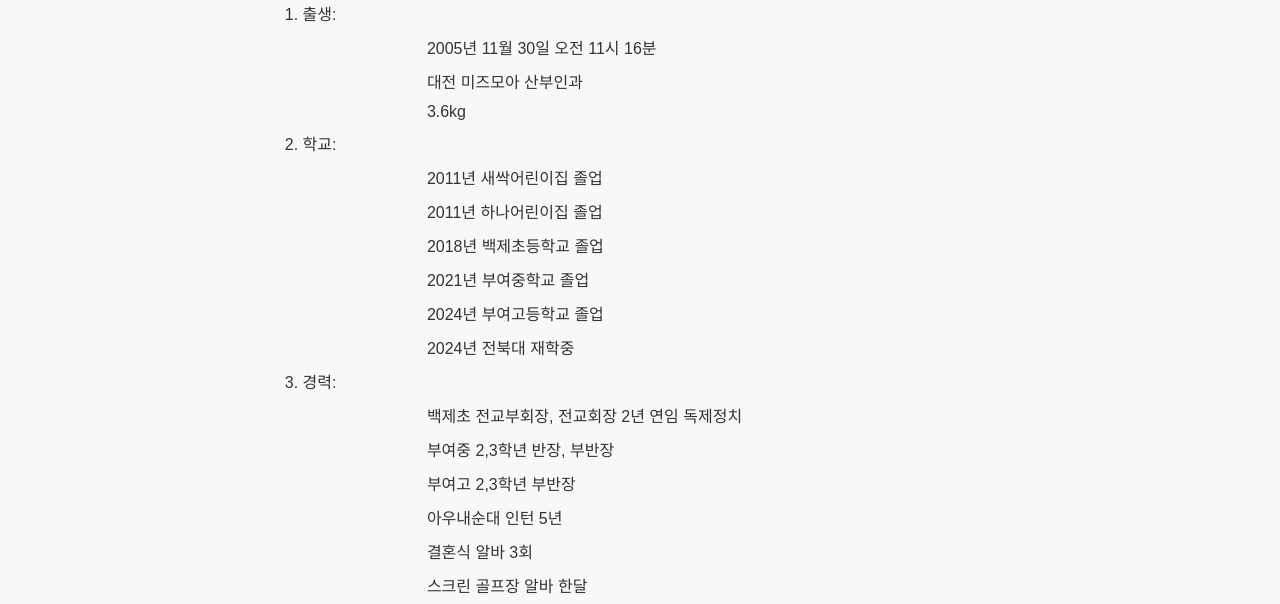
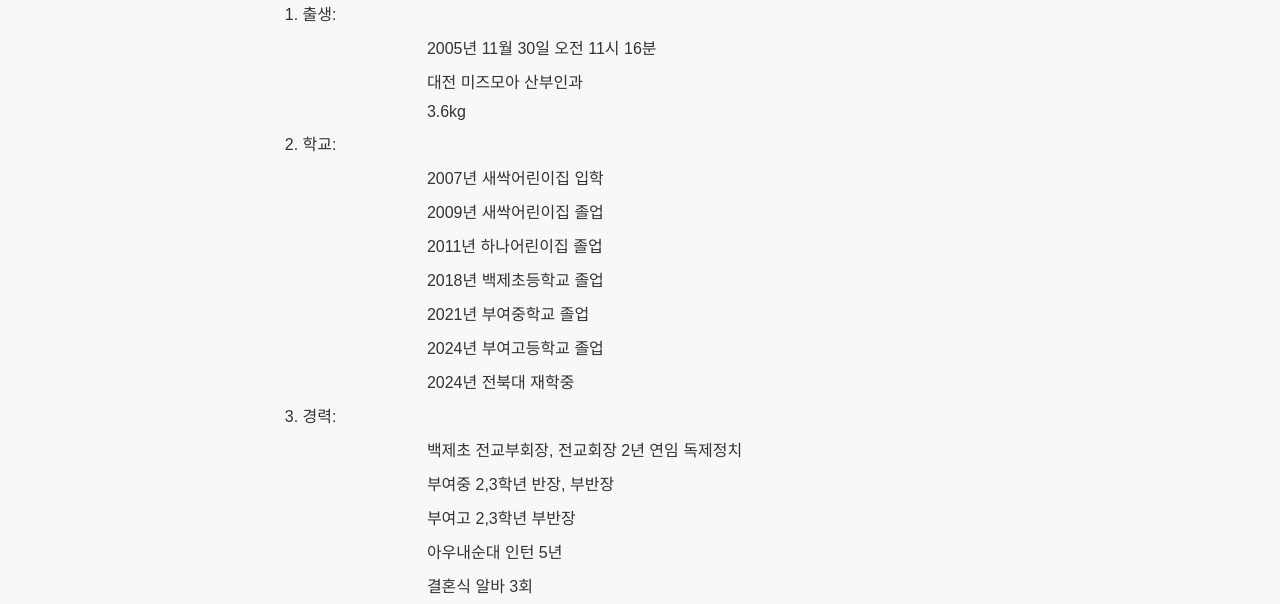
Before and after one commit to chadoohan/homepage, a plain HTML site: page SNS.html in a window 1280 px wide. Shown: the part 191-795 px from the top of the page. Drawn offline with Linux system fonts and the light colour scheme.

Commit message:
Update SNS.html

```diff
--- a/SNS.html
+++ b/SNS.html
@@ -86,7 +86,8 @@
 
             <li>2. 학교:
                 <ul>
-                    <li>2011년 새싹어린이집 졸업</li>
+                    <li>2007년 새싹어린이집 입학</li>
+                    <li>2009년 새싹어린이집 졸업</li>
                     <li>2011년 하나어린이집 졸업</li>
                     <li>2018년 백제초등학교 졸업</li>
                     <li>2021년 부여중학교 졸업</li>
```
